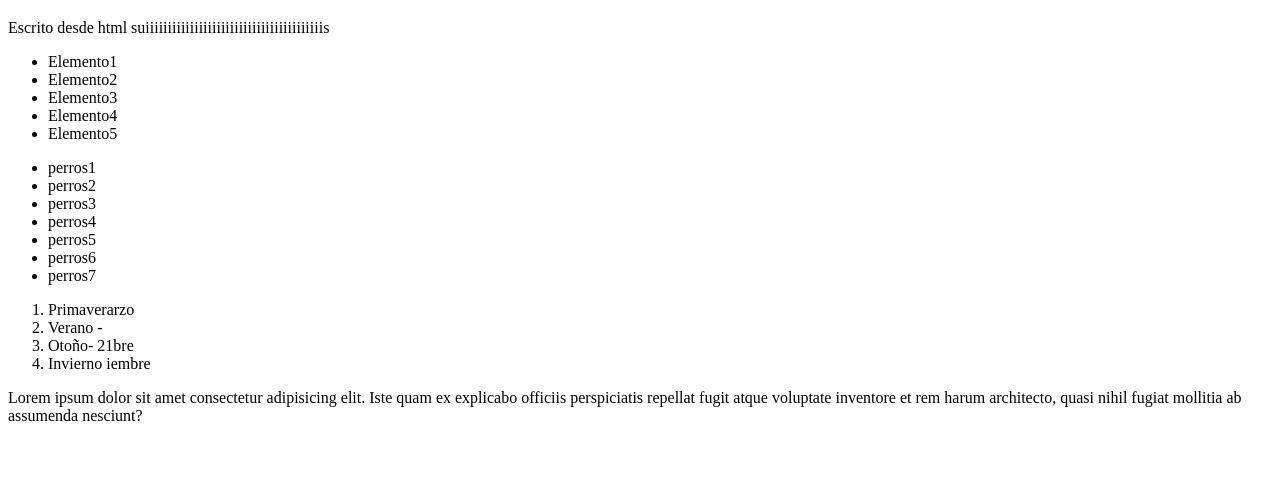
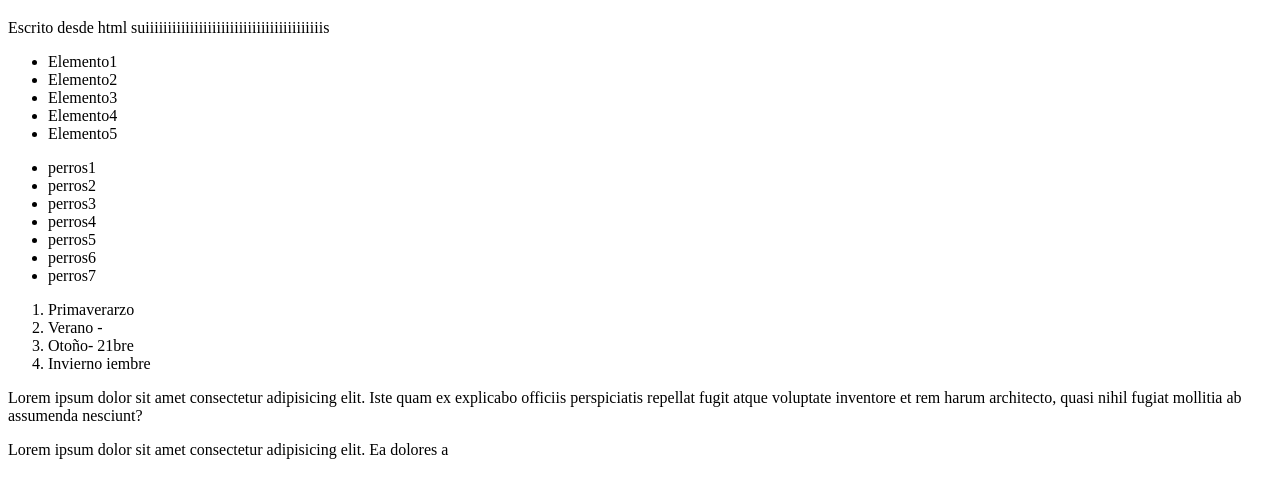
Before and after one commit to A-R-C-A-N-O/Repositori-Jon, a plain HTML site: page index.html in a window 1280 px wide. Shown: the part 61-558 px from the top of the page. Drawn offline with Linux system fonts and the light colour scheme.

Commit message:
Agregando dos Parrafos

```diff
--- a/index.html
+++ b/index.html
@@ -37,7 +37,9 @@
       et rem harum architecto, quasi nihil fugiat mollitia ab assumenda
       nesciunt?
     </p>
-
+    <p>
+      Lorem ipsum dolor sit amet consectetur adipisicing elit. Ea dolores a
+    </p>
     <script src="app.js"></script>
   </body>
 </html>
```
